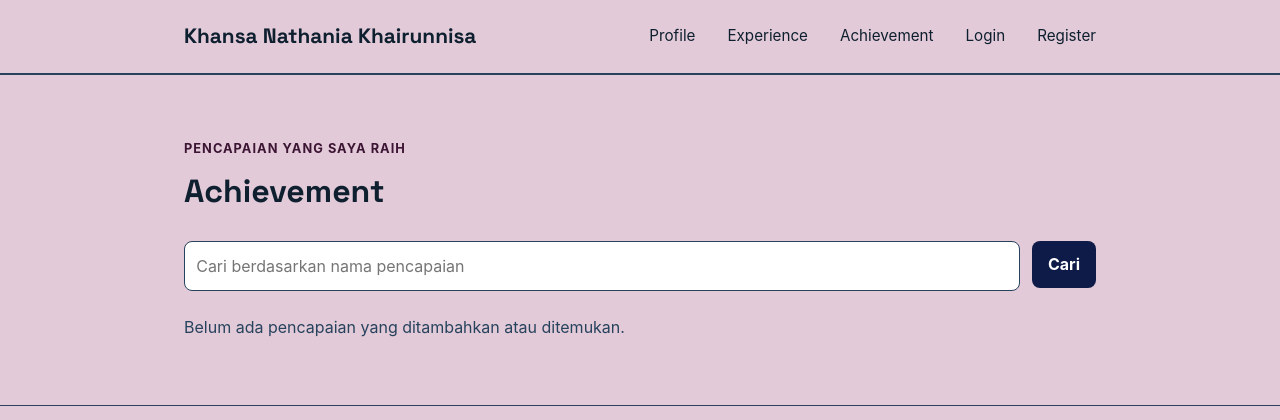
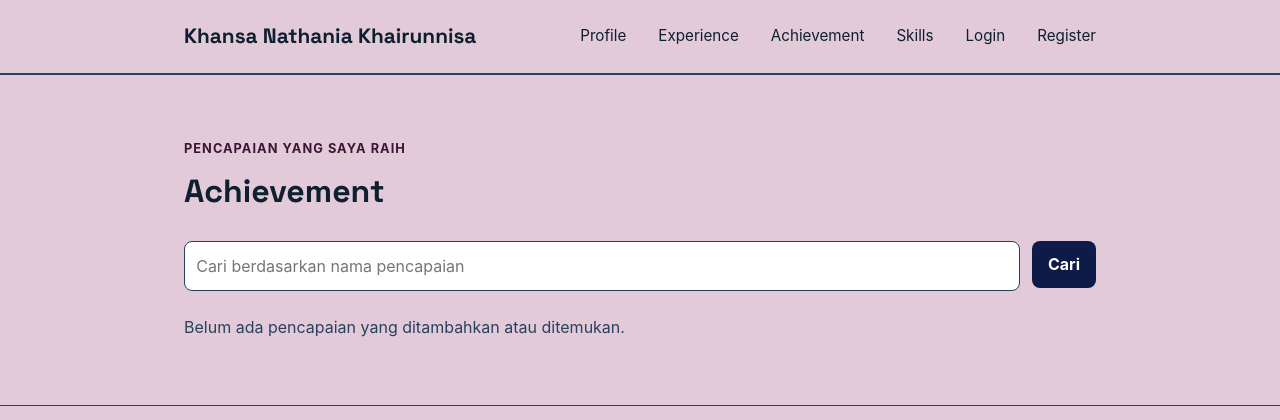
Before and after one commit to khansanathania/myportofolio, a Django app: page /achievement/ in a window 1280 px wide. Shown: the top 420 px of the page. Run offline with Django 5.2, Linux system fonts and the light colour scheme; data that the repository does not hold is empty.

Commit message:
feat: add Skills link to the navbar
- Link to main:show_skills next to Achievement

```diff
--- a/templates/base.html
+++ b/templates/base.html
@@ -18,6 +18,7 @@
                 <a href="{% url 'main:show_main' %}">Profile</a>
                 <a href="{% url 'main:show_experience' %}">Experience</a>
                 <a href="{% url 'main:show_achievement' %}">Achievement</a>
+                <a href="{% url 'main:show_skills' %}">Skills</a>
                 {% if user.is_authenticated %}
                     <span>{{ user.username }}</span>
                     <a href="{% url 'main:logout' %}">Logout</a>
```
